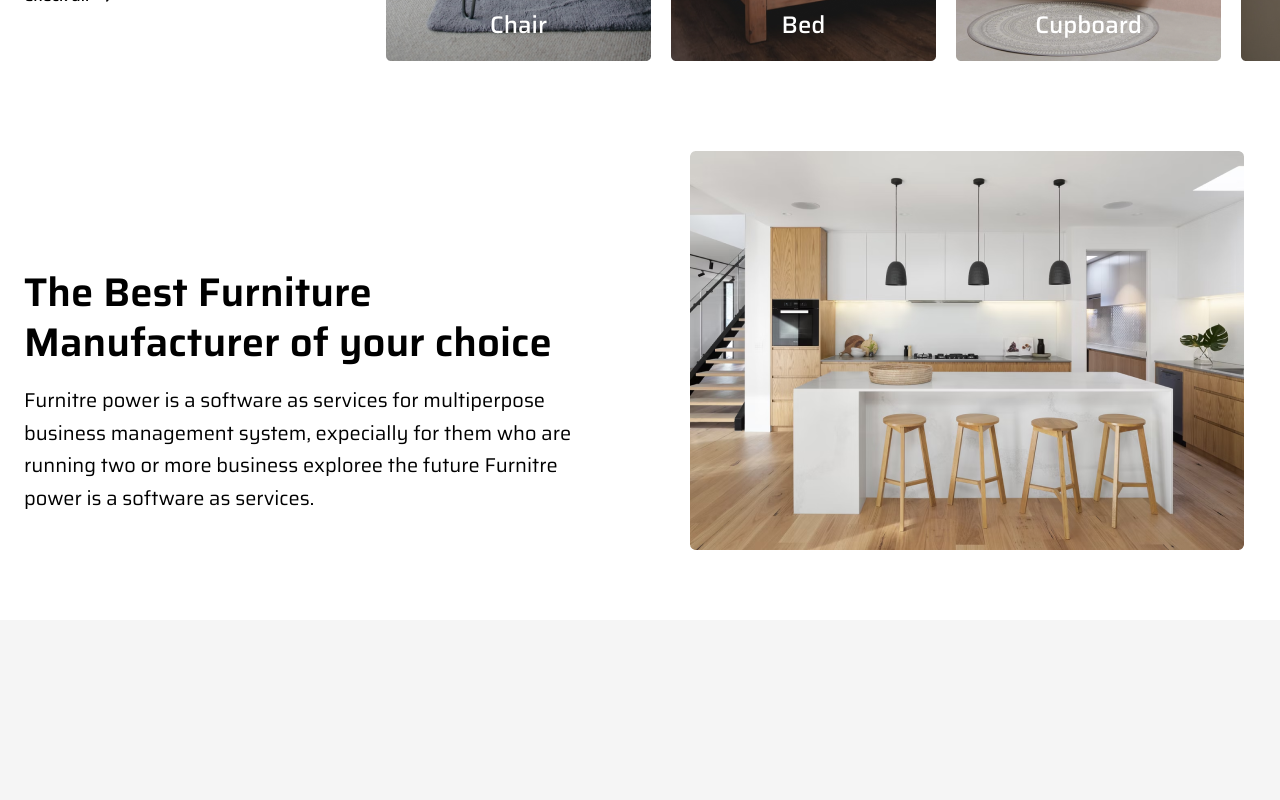
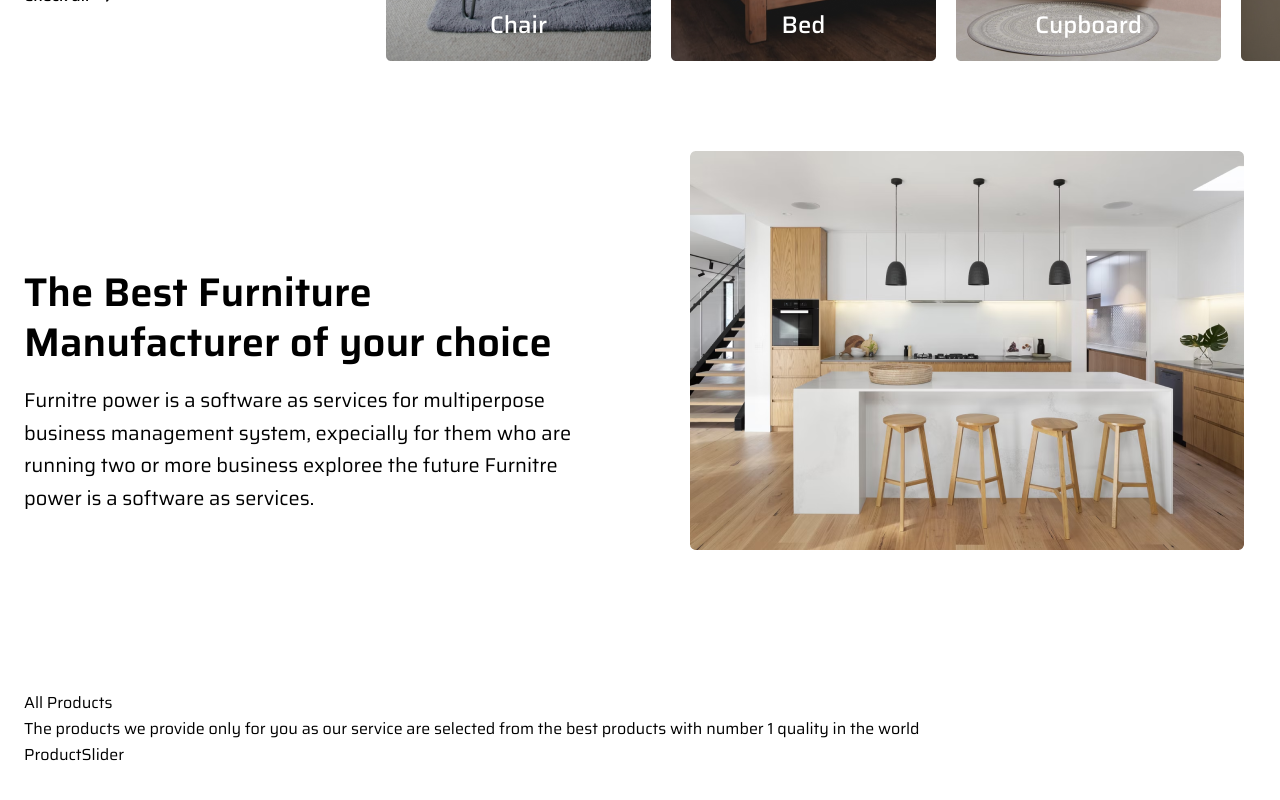
Before and after one commit to manlikeganga19/FurnitureLand, a React (Create React App) app: page / in a window 1280 px wide. Shown: the part 1954-2754 px from the top of the page. Before the commit the page ends 2574 px from the top, so only its background shows below. Built offline with nearby package versions, Linux system fonts and the light colour scheme; the HTML template or start-up script is replaced by a standard one.

Commit message:
worked on displaying the products

```diff
--- a/src/App.js
+++ b/src/App.js
@@ -3,6 +3,8 @@ import Hero from "./components/Hero";
 import Features from './components/Features';
 import NewItems from './components/NewItems';
 import FeaturesSecond from "./components/FeaturesSecond";
+import Products from './components/Products';
+
 const App = () => {
   return (
     <div className="w-full max-w-[1440px] mx-auto bg-white">
@@ -10,6 +12,7 @@ const App = () => {
       <Features/>
       <NewItems/>
       <FeaturesSecond/>
+      <Products/>
     </div>
   );
 };
--- a/src/components/Products.js
+++ b/src/components/Products.js
@@ -1,7 +1,20 @@
 import React from 'react';
+import {products} from '../data';
+import ProductSlider from '../components/ProductSlider';
 
 const Products = () => {
-  return <div>Products</div>;
+  const {title, subtitle} = products
+  return (
+    <section className='section'>
+      <div className='container mx-auto'>
+        <div>
+          <h2>{title}</h2>
+          <p>{subtitle}</p>
+        </div>
+        <ProductSlider/>
+      </div>
+    </section>
+  );
 };
 
 export default Products;
```
